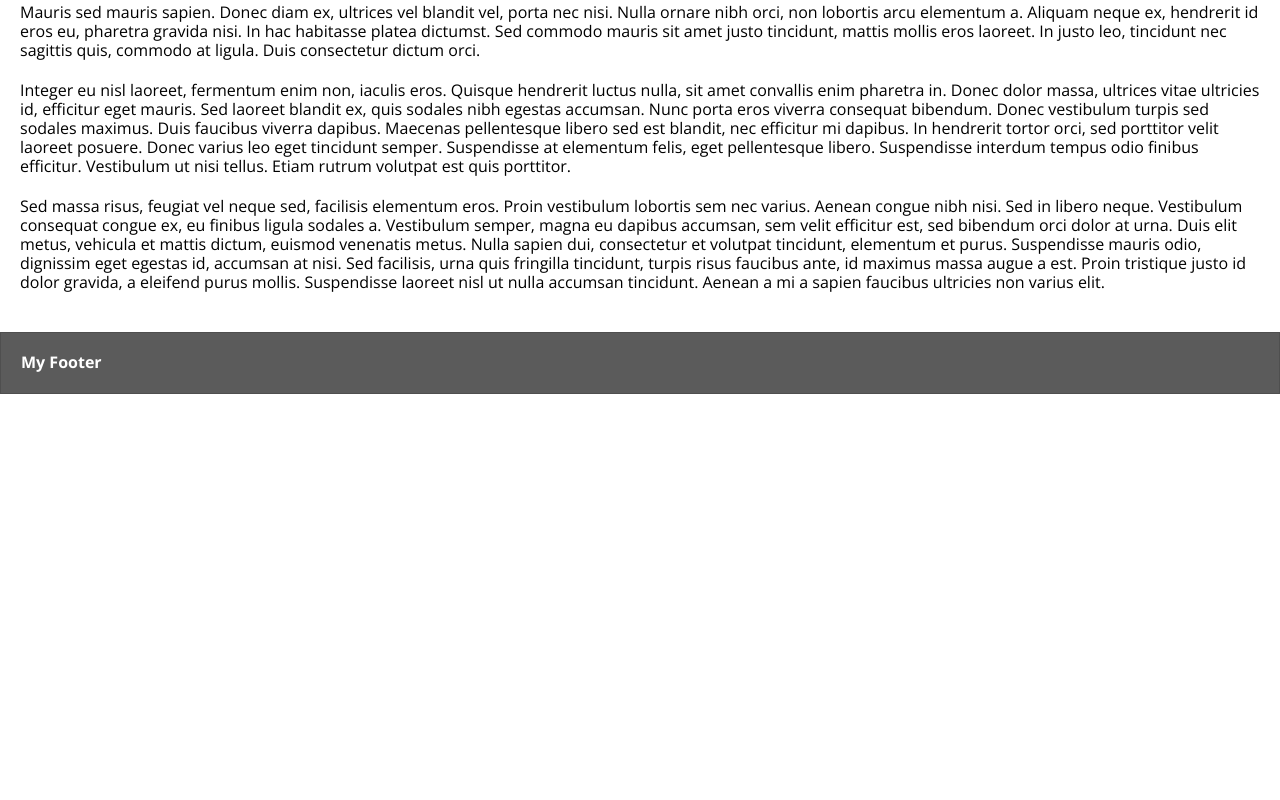
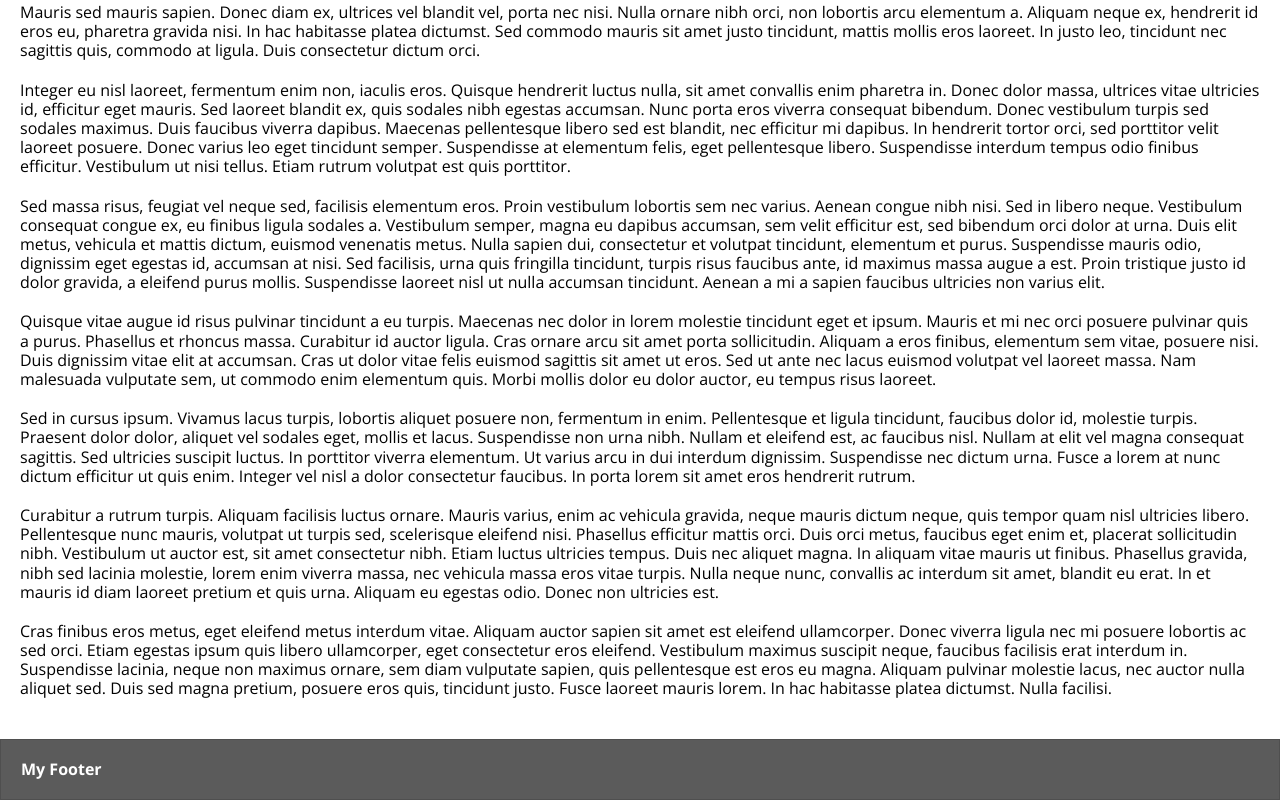
Before and after one commit to JusticeAmpofo/react-sample-website, a React (Create React App) app: page / in a window 1280 px wide. Shown: the part 499-1299 px from the top of the page. Before the commit the page ends 893 px from the top, so only its background shows below. Built offline with nearby package versions, Linux system fonts and the light colour scheme.

Commit message:
add more content to the homepage

```diff
--- a/src/pages/Home.js
+++ b/src/pages/Home.js
@@ -23,6 +23,10 @@ function Home() {
                 <p className="mb5">Mauris sed mauris sapien. Donec diam ex, ultrices vel blandit vel, porta nec nisi. Nulla ornare nibh orci, non lobortis arcu elementum a. Aliquam neque ex, hendrerit id eros eu, pharetra gravida nisi. In hac habitasse platea dictumst. Sed commodo mauris sit amet justo tincidunt, mattis mollis eros laoreet. In justo leo, tincidunt nec sagittis quis, commodo at ligula. Duis consectetur dictum orci.</p>
                 <p className="mb5">Integer eu nisl laoreet, fermentum enim non, iaculis eros. Quisque hendrerit luctus nulla, sit amet convallis enim pharetra in. Donec dolor massa, ultrices vitae ultricies id, efficitur eget mauris. Sed laoreet blandit ex, quis sodales nibh egestas accumsan. Nunc porta eros viverra consequat bibendum. Donec vestibulum turpis sed sodales maximus. Duis faucibus viverra dapibus. Maecenas pellentesque libero sed est blandit, nec efficitur mi dapibus. In hendrerit tortor orci, sed porttitor velit laoreet posuere. Donec varius leo eget tincidunt semper. Suspendisse at elementum felis, eget pellentesque libero. Suspendisse interdum tempus odio finibus efficitur. Vestibulum ut nisi tellus. Etiam rutrum volutpat est quis porttitor.</p>
                 <p className="mb5">Sed massa risus, feugiat vel neque sed, facilisis elementum eros. Proin vestibulum lobortis sem nec varius. Aenean congue nibh nisi. Sed in libero neque. Vestibulum consequat congue ex, eu finibus ligula sodales a. Vestibulum semper, magna eu dapibus accumsan, sem velit efficitur est, sed bibendum orci dolor at urna. Duis elit metus, vehicula et mattis dictum, euismod venenatis metus. Nulla sapien dui, consectetur et volutpat tincidunt, elementum et purus. Suspendisse mauris odio, dignissim eget egestas id, accumsan at nisi. Sed facilisis, urna quis fringilla tincidunt, turpis risus faucibus ante, id maximus massa augue a est. Proin tristique justo id dolor gravida, a eleifend purus mollis. Suspendisse laoreet nisl ut nulla accumsan tincidunt. Aenean a mi a sapien faucibus ultricies non varius elit.</p>
+                <p className="mb5">Quisque vitae augue id risus pulvinar tincidunt a eu turpis. Maecenas nec dolor in lorem molestie tincidunt eget et ipsum. Mauris et mi nec orci posuere pulvinar quis a purus. Phasellus et rhoncus massa. Curabitur id auctor ligula. Cras ornare arcu sit amet porta sollicitudin. Aliquam a eros finibus, elementum sem vitae, posuere nisi. Duis dignissim vitae elit at accumsan. Cras ut dolor vitae felis euismod sagittis sit amet ut eros. Sed ut ante nec lacus euismod volutpat vel laoreet massa. Nam malesuada vulputate sem, ut commodo enim elementum quis. Morbi mollis dolor eu dolor auctor, eu tempus risus laoreet.</p>
+                <p className="mb5">Sed in cursus ipsum. Vivamus lacus turpis, lobortis aliquet posuere non, fermentum in enim. Pellentesque et ligula tincidunt, faucibus dolor id, molestie turpis. Praesent dolor dolor, aliquet vel sodales eget, mollis et lacus. Suspendisse non urna nibh. Nullam et eleifend est, ac faucibus nisl. Nullam at elit vel magna consequat sagittis. Sed ultricies suscipit luctus. In porttitor viverra elementum. Ut varius arcu in dui interdum dignissim. Suspendisse nec dictum urna. Fusce a lorem at nunc dictum efficitur ut quis enim. Integer vel nisl a dolor consectetur faucibus. In porta lorem sit amet eros hendrerit rutrum.</p>
+                <p className="mb5">Curabitur a rutrum turpis. Aliquam facilisis luctus ornare. Mauris varius, enim ac vehicula gravida, neque mauris dictum neque, quis tempor quam nisl ultricies libero. Pellentesque nunc mauris, volutpat ut turpis sed, scelerisque eleifend nisi. Phasellus efficitur mattis orci. Duis orci metus, faucibus eget enim et, placerat sollicitudin nibh. Vestibulum ut auctor est, sit amet consectetur nibh. Etiam luctus ultricies tempus. Duis nec aliquet magna. In aliquam vitae mauris ut finibus. Phasellus gravida, nibh sed lacinia molestie, lorem enim viverra massa, nec vehicula massa eros vitae turpis. Nulla neque nunc, convallis ac interdum sit amet, blandit eu erat. In et mauris id diam laoreet pretium et quis urna. Aliquam eu egestas odio. Donec non ultricies est.</p>
+                <p className="mb5">Cras finibus eros metus, eget eleifend metus interdum vitae. Aliquam auctor sapien sit amet est eleifend ullamcorper. Donec viverra ligula nec mi posuere lobortis ac sed orci. Etiam egestas ipsum quis libero ullamcorper, eget consectetur eros eleifend. Vestibulum maximus suscipit neque, faucibus facilisis erat interdum in. Suspendisse lacinia, neque non maximus ornare, sem diam vulputate sapien, quis pellentesque est eros eu magna. Aliquam pulvinar molestie lacus, nec auctor nulla aliquet sed. Duis sed magna pretium, posuere eros quis, tincidunt justo. Fusce laoreet mauris lorem. In hac habitasse platea dictumst. Nulla facilisi.</p>
             </div>
             {modalAOpen && <Modal closeModal={() => setModalAOpen(false)} />}
         </>
```
